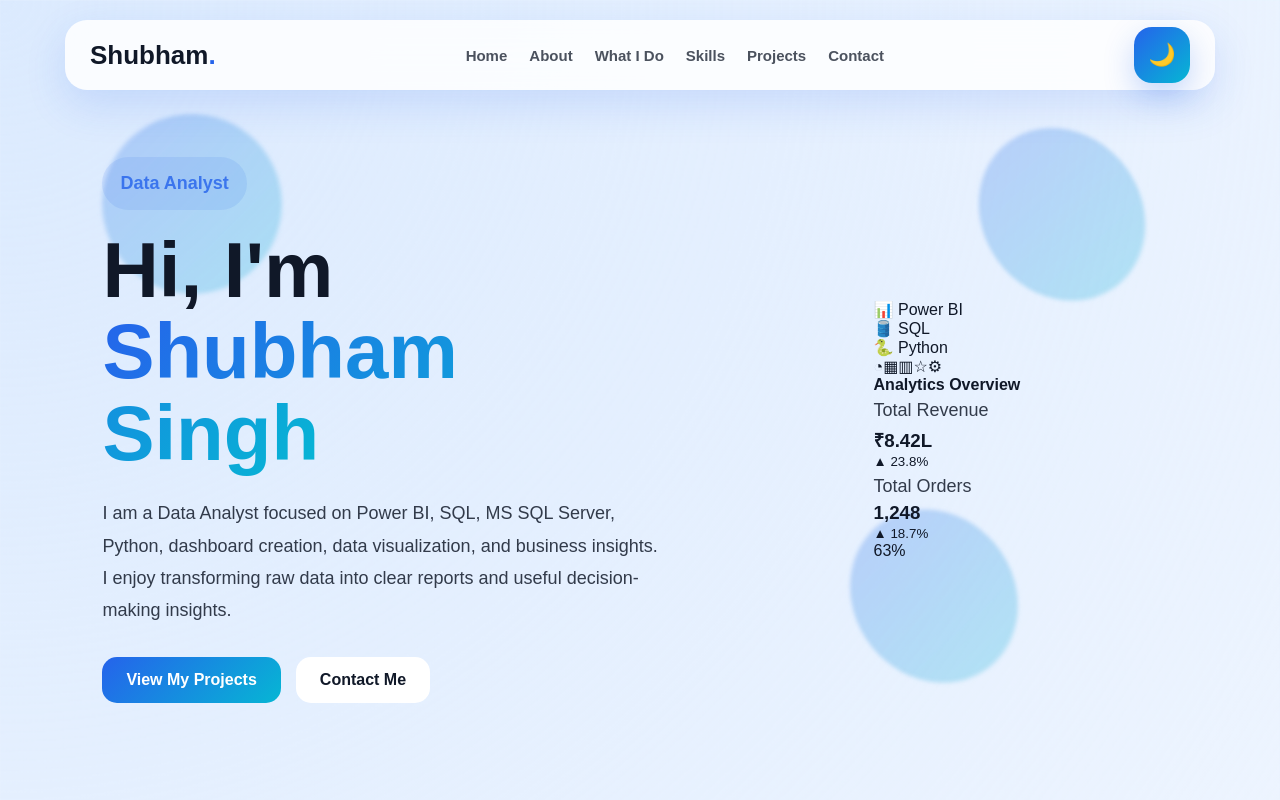
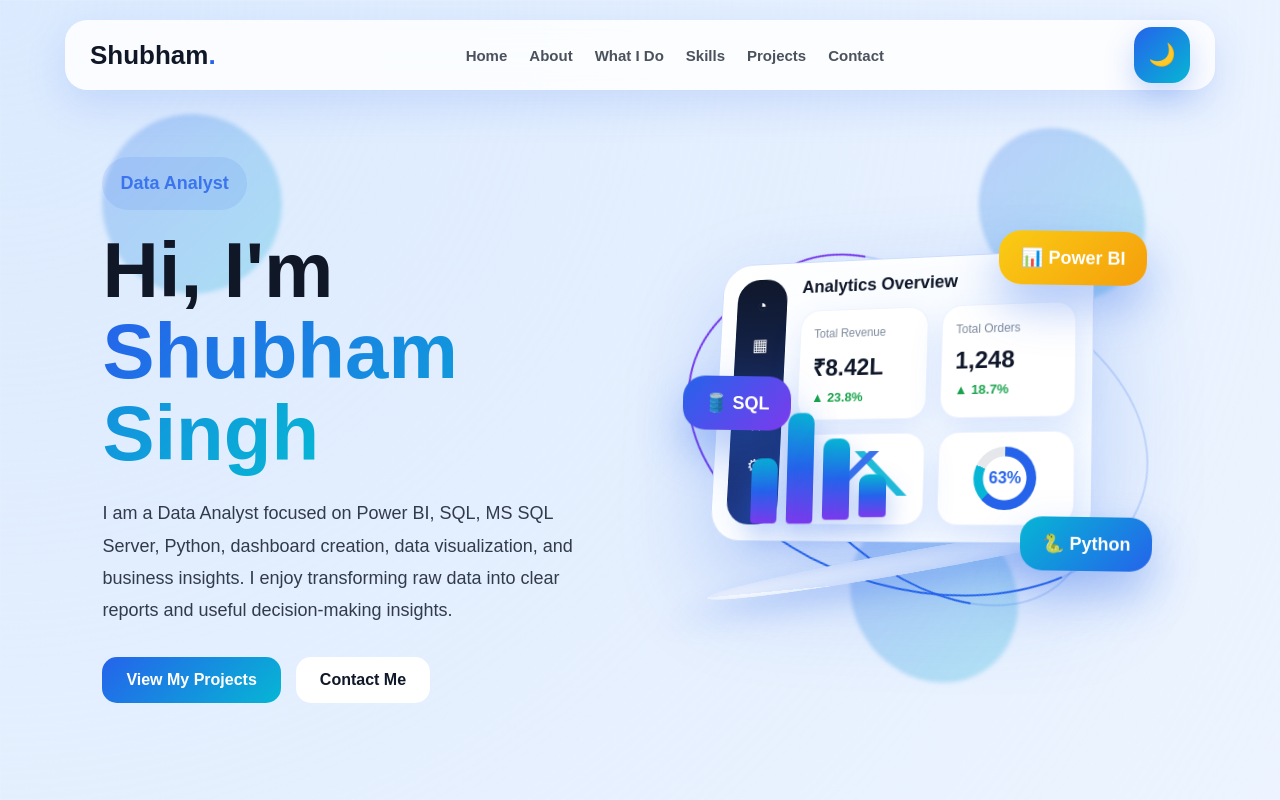
Before and after one commit to iam-shubhamm/My-portfolio, a Next.js app: page / in a window 1280 px wide. Shown: the top 800 px of the page. Built offline with nearby package versions, Linux system fonts and the light colour scheme.

Commit message:
Revamp 3D styles and animations in globals.css
Refactor CSS for 3D elements and animations, removing unused styles and adding new unique designs.

```diff
--- a/app/globals.css
+++ b/app/globals.css
@@ -68,11 +68,9 @@ main.dark {
 }
 
 @keyframes float {
-  0%,
-  100% {
+  0%, 100% {
     transform: translateY(0) rotateX(0deg) rotateY(0deg);
   }
-
   50% {
     transform: translateY(-40px) rotateX(20deg) rotateY(25deg);
   }
@@ -232,197 +230,293 @@ main.dark {
   justify-content: center;
 }
 
-.data-visual-3d {
-  width: 340px;
-  min-height: 390px;
-  border-radius: 35px;
-  background: rgba(255, 255, 255, 0.78);
-  backdrop-filter: blur(18px);
-  box-shadow: 0 30px 80px rgba(37, 99, 235, 0.25);
+/* NEW UNIQUE 3D HERO DESIGN */
+
+.unique-3d-scene {
+  width: 520px;
+  height: 520px;
+  position: relative;
+  display: grid;
+  place-items: center;
+  perspective: 1400px;
+}
+
+.analytics-platform {
+  position: relative;
+  transform-style: preserve-3d;
+  animation: platformFloat 4s ease-in-out infinite;
+}
+
+.dashboard-panel {
+  width: 390px;
+  height: 290px;
+  display: flex;
+  padding: 16px;
+  gap: 16px;
+  border-radius: 32px;
+  background: linear-gradient(145deg, #ffffff, #eef6ff);
+  border: 1px solid rgba(37, 99, 235, 0.18);
+  box-shadow:
+    0 40px 100px rgba(37, 99, 235, 0.25),
+    inset 0 0 35px rgba(255, 255, 255, 0.9);
+  transform: rotateX(10deg) rotateY(-15deg) rotateZ(1deg);
+}
+
+.side-menu {
+  width: 55px;
+  border-radius: 24px;
+  background: linear-gradient(180deg, #0f172a, #1e3a8a);
   display: flex;
   flex-direction: column;
   align-items: center;
-  justify-content: center;
-  gap: 30px;
-  perspective: 1000px;
+  padding: 18px 0;
+  gap: 20px;
+  color: white;
+  font-size: 18px;
 }
 
-.dark .data-visual-3d {
-  background: rgba(15, 23, 42, 0.82);
+.dashboard-content {
+  flex: 1;
 }
 
-.analytics-card {
-  width: 360px;
-  min-height: 420px;
+.dashboard-content h4 {
+  color: #0f172a;
+  margin-bottom: 14px;
+  font-size: 18px;
+}
+
+.dash-grid {
+  display: grid;
+  grid-template-columns: repeat(2, 1fr);
+  gap: 14px;
+}
+
+.metric-card,
+.chart-card {
+  min-height: 85px;
+  border-radius: 20px;
+  padding: 14px;
+  background: #ffffff;
+  box-shadow: 0 14px 35px rgba(37, 99, 235, 0.12);
+  border: 1px solid rgba(37, 99, 235, 0.08);
+}
+
+.metric-card p {
+  font-size: 12px;
+  color: #64748b;
+}
+
+.metric-card h3 {
+  font-size: 24px;
+  color: #0f172a;
+  margin: 6px 0;
+}
+
+.metric-card small {
+  color: #16a34a;
+  font-weight: 800;
+}
+
+.line-chart {
   position: relative;
+  overflow: hidden;
+}
+
+.line-chart::before {
+  content: "";
+  position: absolute;
+  left: 15px;
+  right: 15px;
+  bottom: 28px;
+  height: 45px;
+  background:
+    linear-gradient(135deg, transparent 35%, #2563eb 36%, #2563eb 42%, transparent 43%),
+    linear-gradient(45deg, transparent 55%, #06b6d4 56%, #06b6d4 62%, transparent 63%);
+  opacity: 0.9;
+  animation: lineWave 2s ease-in-out infinite;
+}
+
+.circle-chart {
   display: grid;
   place-items: center;
-  perspective: 1000px;
 }
 
-.dashboard-screen {
-  width: 280px;
-  height: 230px;
-  padding: 20px;
-  border-radius: 28px;
-  background: linear-gradient(145deg, #ffffff, #eaf3ff);
-  box-shadow:
-    0 35px 80px rgba(37, 99, 235, 0.28),
-    inset 0 0 30px rgba(255, 255, 255, 0.85);
-  transform: rotateX(10deg) rotateY(-14deg);
-  animation: dashboardFloat 4s ease-in-out infinite;
-  border: 1px solid rgba(37, 99, 235, 0.15);
+.circle-chart div {
+  width: 62px;
+  height: 62px;
+  border-radius: 50%;
+  display: grid;
+  place-items: center;
+  font-weight: 900;
+  color: #2563eb;
+  background:
+    radial-gradient(circle, #ffffff 48%, transparent 50%),
+    conic-gradient(#2563eb 0 63%, #06b6d4 63% 82%, #e5e7eb 82%);
 }
 
-.dark .dashboard-screen {
-  background: linear-gradient(145deg, #0f172a, #1e293b);
+.platform-base {
+  width: 430px;
+  height: 52px;
+  margin: -8px auto 0;
+  border-radius: 50%;
+  background: linear-gradient(135deg, #ffffff, #dbeafe);
+  box-shadow:
+    0 30px 60px rgba(37, 99, 235, 0.25),
+    inset 0 0 25px rgba(37, 99, 235, 0.12);
+  transform: rotateX(70deg) rotateY(-12deg);
 }
 
-.screen-top {
+.bar-stage {
+  position: absolute;
+  left: 45px;
+  bottom: 65px;
   display: flex;
-  gap: 8px;
-  margin-bottom: 18px;
+  align-items: end;
+  gap: 10px;
+  transform: rotateX(8deg) rotateY(-15deg);
 }
 
-.screen-top span {
-  width: 10px;
-  height: 10px;
-  border-radius: 50%;
-  background: #2563eb;
+.bar-stage span {
+  width: 28px;
+  border-radius: 10px 10px 4px 4px;
+  background: linear-gradient(180deg, #06b6d4, #2563eb, #7c3aed);
+  box-shadow: 0 12px 28px rgba(37, 99, 235, 0.35);
+  animation: dataBars 1.4s ease-in-out infinite alternate;
 }
 
-.kpi-row {
-  display: grid;
-  grid-template-columns: repeat(2, 1fr);
-  gap: 12px;
+.bar-stage span:nth-child(1) {
+  height: 60px;
 }
 
-.kpi-row div {
-  padding: 14px;
-  border-radius: 18px;
-  background: linear-gradient(135deg, #2563eb, #06b6d4);
-  color: white;
-  box-shadow: 0 12px 25px rgba(37, 99, 235, 0.25);
-}
-
-.kpi-row h4 {
-  font-size: 12px;
-  opacity: 0.9;
-}
-
-.kpi-row p {
-  font-size: 22px;
-  font-weight: 900;
-}
-
-.chart-line {
-  height: 55px;
-  margin: 18px 0;
-  border-radius: 16px;
-  background:
-    linear-gradient(135deg, transparent 45%, #2563eb 46%, #2563eb 52%, transparent 53%),
-    rgba(37, 99, 235, 0.1);
-}
-
-.bar-box {
-  height: 55px;
-  display: flex;
-  align-items: end;
-  gap: 12px;
-}
-
-.bar-box span {
-  flex: 1;
-  border-radius: 12px 12px 0 0;
-  background: linear-gradient(180deg, #06b6d4, #2563eb);
-  animation: barPulse 1.4s infinite alternate ease-in-out;
-}
-
-.bar-box span:nth-child(1) {
-  height: 35px;
-}
-
-.bar-box span:nth-child(2) {
-  height: 50px;
+.bar-stage span:nth-child(2) {
+  height: 105px;
   animation-delay: 0.2s;
 }
 
-.bar-box span:nth-child(3) {
-  height: 28px;
+.bar-stage span:nth-child(3) {
+  height: 82px;
   animation-delay: 0.4s;
 }
 
-.bar-box span:nth-child(4) {
-  height: 45px;
+.bar-stage span:nth-child(4) {
+  height: 48px;
   animation-delay: 0.6s;
 }
 
-.mini-card {
+.floating-tool {
   position: absolute;
-  padding: 13px 18px;
-  border-radius: 18px;
+  z-index: 5;
+  padding: 16px 22px;
+  border-radius: 22px;
   color: white;
   font-weight: 900;
-  background: linear-gradient(135deg, #2563eb, #06b6d4);
-  box-shadow: 0 18px 35px rgba(37, 99, 235, 0.28);
-  animation: miniFloat 3s ease-in-out infinite;
+  font-size: 18px;
+  background: linear-gradient(135deg, #2563eb, #7c3aed);
+  box-shadow: 0 22px 45px rgba(37, 99, 235, 0.35);
+  animation: toolFloat 3.2s ease-in-out infinite;
 }
 
-.card-one {
-  top: 18px;
-  right: 25px;
+.powerbi {
+  top: 65px;
+  right: 30px;
+  background: linear-gradient(135deg, #facc15, #f59e0b);
 }
 
-.card-two {
-  left: 10px;
-  top: 145px;
-  animation-delay: 0.4s;
+.sql {
+  left: 25px;
+  top: 210px;
 }
 
-.card-three {
-  right: 20px;
-  bottom: 85px;
-  animation-delay: 0.8s;
+.python {
+  right: 25px;
+  bottom: 115px;
+  background: linear-gradient(135deg, #06b6d4, #2563eb);
 }
 
-.analytics-title {
+.orbit-line {
   position: absolute;
-  bottom: 20px;
-  font-weight: 900;
-  color: #2563eb;
-  letter-spacing: 0.5px;
+  border-radius: 50%;
+  border: 2px solid rgba(37, 99, 235, 0.18);
+  border-top-color: #2563eb;
+  border-right-color: #7c3aed;
+  animation: orbitMove 12s linear infinite;
 }
 
-@keyframes dashboardFloat {
+.orbit-a {
+  width: 470px;
+  height: 320px;
+  transform: rotate(-12deg);
+}
+
+.orbit-b {
+  width: 420px;
+  height: 260px;
+  transform: rotate(22deg);
+  animation-direction: reverse;
+  animation-duration: 16s;
+}
+
+.dark .dashboard-panel {
+  background: linear-gradient(145deg, #0f172a, #1e293b);
+  border-color: rgba(255, 255, 255, 0.12);
+}
+
+.dark .dashboard-content h4,
+.dark .metric-card h3 {
+  color: white;
+}
+
+.dark .metric-card,
+.dark .chart-card {
+  background: rgba(15, 23, 42, 0.8);
+}
+
+@keyframes platformFloat {
   0%, 100% {
-    transform: rotateX(10deg) rotateY(-14deg) translateY(0);
+    transform: translateY(0) rotateZ(0deg);
   }
   50% {
-    transform: rotateX(15deg) rotateY(-8deg) translateY(-18px);
+    transform: translateY(-18px) rotateZ(1.5deg);
   }
 }
 
-@keyframes miniFloat {
+@keyframes toolFloat {
   0%, 100% {
-    transform: translateY(0) scale(1);
+    transform: translateY(0) rotateZ(0deg);
   }
   50% {
-    transform: translateY(-14px) scale(1.05);
+    transform: translateY(-18px) rotateZ(4deg);
   }
 }
 
-@keyframes barPulse {
+@keyframes dataBars {
   from {
     transform: scaleY(0.65);
   }
   to {
-    transform: scaleY(1.08);
+    transform: scaleY(1.1);
   }
 }
-.data-visual-3d p {
-  font-weight: 800;
-  color: #2563eb;
+
+@keyframes lineWave {
+  0%, 100% {
+    transform: translateX(-10px);
+  }
+  50% {
+    transform: translateX(10px);
+  }
 }
+
+@keyframes orbitMove {
+  from {
+    rotate: 0deg;
+  }
+  to {
+    rotate: 360deg;
+  }
+}
+
+/* REST PORTFOLIO CSS */
 
 .section {
   padding: 105px 8%;
@@ -569,67 +663,6 @@ main.dark {
 .tools-row span:hover {
   transform: translateY(-8px) scale(1.05);
   box-shadow: 0 22px 45px rgba(37, 99, 235, 0.35);
-}
-
-.tools-row span::before {
-  font-size: 22px;
-  display: flex;
-  align-items: center;
-  justify-content: center;
-}
-
-/* Individual Tool Icons */
-
-.tools-row span:nth-child(1)::before {
-  content: "📊";
-}
-
-.tools-row span:nth-child(2)::before {
-  content: "📈";
-}
-
-.tools-row span:nth-child(3)::before {
-  content: "📉";
-}
-
-.tools-row span:nth-child(4)::before {
-  content: "🗄️";
-}
-
-.tools-row span:nth-child(5)::before {
-  content: "🛢️";
-}
-
-.tools-row span:nth-child(6)::before {
-  content: "💾";
-}
-
-.tools-row span:nth-child(7)::before {
-  content: "🐍";
-}
-
-.tools-row span:nth-child(8)::before {
-  content: "💻";
-}
-
-.tools-row span:nth-child(9)::before {
-  content: "📓";
-}
-
-.tools-row span:nth-child(10)::before {
-  content: "⚡";
-}
-
-.tools-row span:nth-child(11)::before {
-  content: "🔗";
-}
-
-.tools-row span:nth-child(12)::before {
-  content: "🚀";
-}
-
-.tools-row span:hover {
-  transform: translateY(-8px);
 }
 
 .project-list {
@@ -795,6 +828,8 @@ main.dark {
   transform: translateY(0);
 }
 
+/* RESPONSIVE */
+
 @media (max-width: 1050px) {
   .hero,
   .contact-wrapper {
@@ -838,41 +873,6 @@ main.dark {
     grid-template-columns: 1fr;
   }
 
-  .data-visual-3d {
-    width: 280px;
-    min-height: 350px;
-  }
-
-  .cube,
-  .face {
-    width: 120px;
-    height: 120px;
-  }
-
-  .front {
-    transform: translateZ(60px);
-  }
-
-  .back {
-    transform: rotateY(180deg) translateZ(60px);
-  }
-
-  .right {
-    transform: rotateY(90deg) translateZ(60px);
-  }
-
-  .left {
-    transform: rotateY(-90deg) translateZ(60px);
-  }
-
-  .top {
-    transform: rotateX(90deg) translateZ(60px);
-  }
-
-  .bottom {
-    transform: rotateX(-90deg) translateZ(60px);
-  }
-
   .project-card {
     grid-template-columns: 1fr;
   }
@@ -886,4 +886,50 @@ main.dark {
     align-items: center;
     text-align: center;
   }
+
+  .unique-3d-scene {
+    width: 310px;
+    height: 390px;
+  }
+
+  .dashboard-panel {
+    width: 280px;
+    height: 230px;
+    padding: 12px;
+  }
+
+  .side-menu {
+    width: 42px;
+    gap: 14px;
+    font-size: 14px;
+  }
+
+  .metric-card,
+  .chart-card {
+    min-height: 65px;
+    padding: 10px;
+  }
+
+  .metric-card h3 {
+    font-size: 18px;
+  }
+
+  .platform-base {
+    width: 300px;
+  }
+
+  .floating-tool {
+    font-size: 13px;
+    padding: 10px 14px;
+  }
+
+  .orbit-a {
+    width: 310px;
+    height: 220px;
+  }
+
+  .orbit-b {
+    width: 270px;
+    height: 190px;
+  }
 }
```
